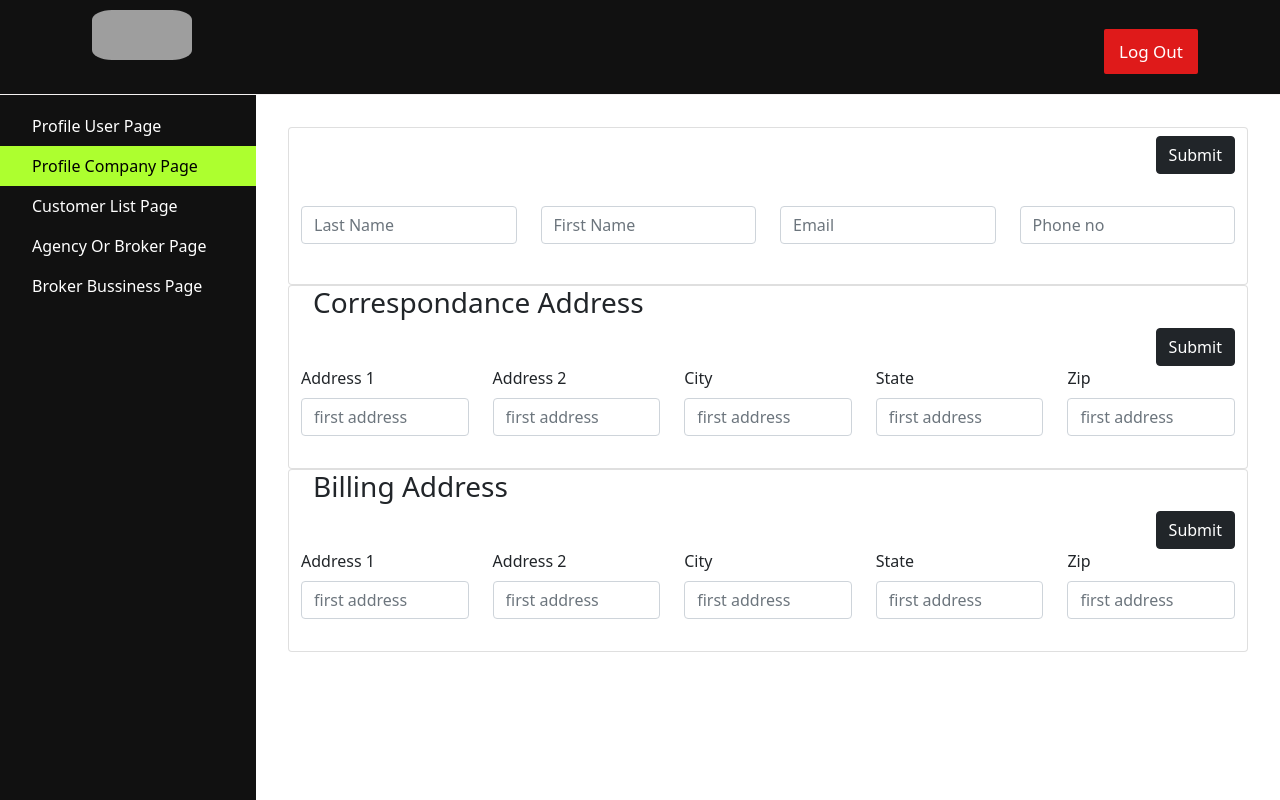
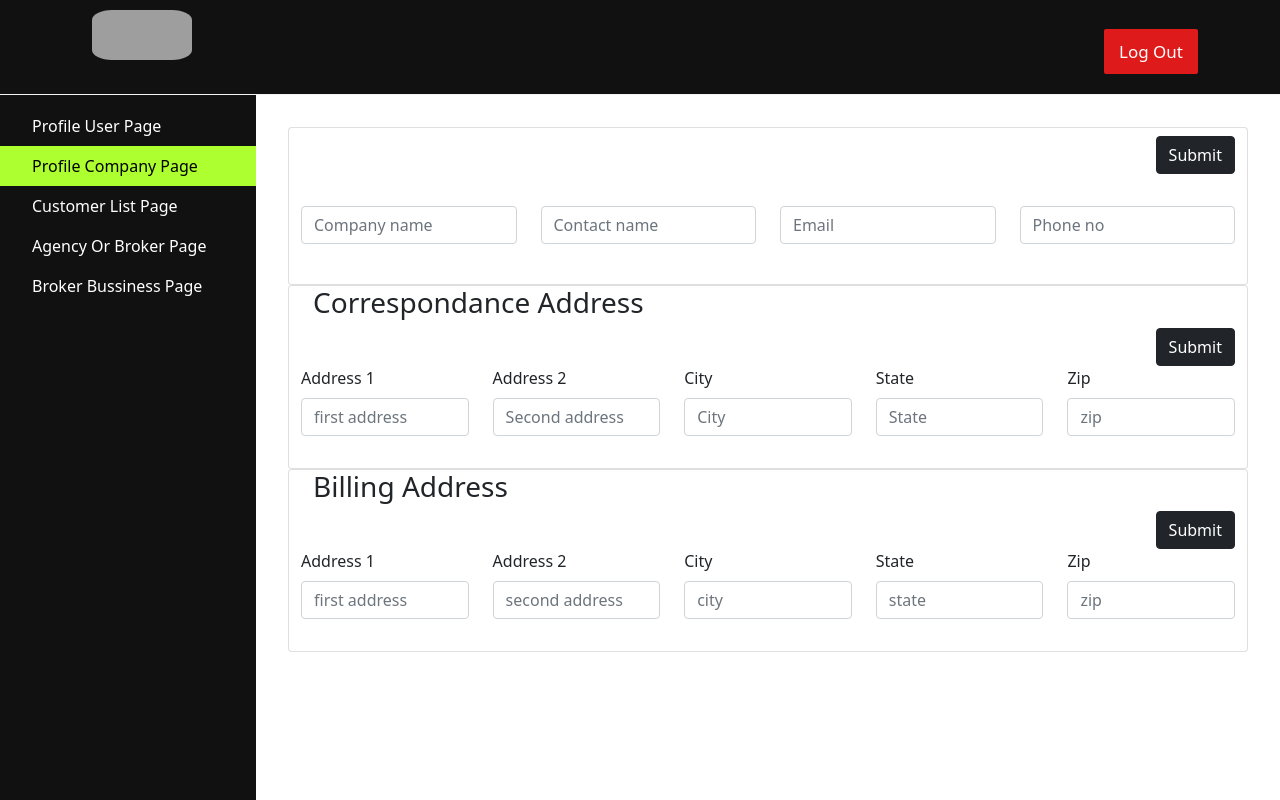
Before and after one commit to Omkar1311/agile-technologies, a React (Create React App) app: page /mainNavigationPage/profilePageCompany in a window 1280 px wide. Shown: the top 800 px of the page. Built offline with nearby package versions, Linux system fonts and the light colour scheme; grey boxes are pictures that could not be loaded.

Commit message:
Logs removed

```diff
--- a/src/components/profilePage/profileCompanyPage/ProfileCompanyPage.jsx
+++ b/src/components/profilePage/profileCompanyPage/ProfileCompanyPage.jsx
@@ -22,20 +22,20 @@ function ProfileCompanyPage() {
         const errors = {};
         const regex = /^[a-zA-Z0-9]+@+[a-zA-Z0-9]+.+[A-z]/;
         const regex1 = /^[a-zA-Z]/
-        if (!values.lastname) {
-            errors.lastname = "Last Name is Required!";
-        } else if (!regex1.test(values.lastname)) {
-            errors.lastname = "Last Name should be Alphabet!";
+        if (!values.companyname) {
+            errors.companyname = "Company Name is Required!";
+        } else if (!regex1.test(values.companyname)) {
+            errors.companyname = "Company Name should be Alphabet!";
         }
-        else if (values.lastname.length > 12) {
-            errors.lastname = "Last Name should be less than 12 characters";
+        else if (values.companyname.length > 12) {
+            errors.companyname = "Company Name should be less than 12 characters";
         }
-        if (!values.firstname) {
-            errors.firstname = "First name is Required!";
-        } else if (!regex1.test(values.firstname)) {
-            errors.firstname = "First name should be Alphabet!";
-        } else if (values.firstname.length > 6) {
-            errors.firstname = "First name should be less than 6 characters";
+        if (!values.contactname) {
+            errors.contactname = "Contact name is Required!";
+        } else if (!regex1.test(values.contactname)) {
+            errors.contactname = "Contact should be Alphabet!";
+        } else if (values.contactname.length > 6) {
+            errors.contactname = "Contact should be less than 6 characters";
         }
         if (!values.email) {
             errors.email = "Email is Required!"
@@ -64,26 +64,26 @@ function ProfileCompanyPage() {
                     <Row className='mb-4'>
                         <Col>
                             <Form.Group controlId="exampleForm.ControlInput1">
-                                <Form.Control type="text" placeholder="Last Name"
-                                    name='lastname'
-                                    value={inputData.lastname}
+                                <Form.Control type="text" placeholder="Company name"
+                                    name='companyname'
+                                    value={inputData.companyname}
                                     onChange={(e) => {
-                                        setinputData({ ...inputData, lastname: e.target.value })
+                                        setinputData({ ...inputData, companyname: e.target.value })
                                     }}
                                 />
-                                <p className='text-danger'>{formErrors.lastname}</p>
+                                <p className='text-danger'>{formErrors.companyname}</p>
                             </Form.Group>
                         </Col>
                         <Col>
                             <Form.Group controlId="exampleForm.ControlInput2">
-                                <Form.Control type="text" placeholder="First Name"
-                                    name='firstname'
-                                    value={inputData.firstname}
+                                <Form.Control type="text" placeholder="Contact name"
+                                    name='contactname'
+                                    value={inputData.contactname}
                                     onChange={(e) => {
-                                        setinputData({ ...inputData, firstname: e.target.value })
+                                        setinputData({ ...inputData, contactname: e.target.value })
                                     }}
                                 />
-                                <p className='text-danger'>{formErrors.firstname}</p>
+                                <p className='text-danger'>{formErrors.contactname}</p>
                             </Form.Group>
                         </Col>
                         <Col>
--- a/src/components/profilePage/profileUserPage/BillingAddress.jsx
+++ b/src/components/profilePage/profileUserPage/BillingAddress.jsx
@@ -84,7 +84,7 @@ function BillingAddress() {
                 <Form.Group as={Col} controlId="formGridCity">
                     <Form.Label>Address 1</Form.Label>
                     <Form.Control type="text" placeholder="first address"
-                        name='address'
+                        name='addOne'
                         value={inputData.add1}
                         onChange={(e) => {
                             setinputData({ ...inputData, add1: e.target.value })
@@ -94,8 +94,8 @@ function BillingAddress() {
                 </Form.Group>
                 <Form.Group as={Col} controlId="formGridCity">
                     <Form.Label>Address 2</Form.Label>
-                    <Form.Control type="text" placeholder="first address"
-                        name='address'
+                    <Form.Control type="text" placeholder="second address"
+                        name='addTwo'
                         value={inputData.add2}
                         onChange={(e) => {
                             setinputData({ ...inputData, add2: e.target.value })
@@ -104,8 +104,8 @@ function BillingAddress() {
                 </Form.Group>
                 <Form.Group as={Col} controlId="formGridCity">
                     <Form.Label>City</Form.Label>
-                    <Form.Control type="text" placeholder="first address"
-                        name='address'
+                    <Form.Control type="text" placeholder="city"
+                        name='city'
                         value={inputData.city}
                         onChange={(e) => {
                             setinputData({ ...inputData, city: e.target.value })
@@ -115,8 +115,8 @@ function BillingAddress() {
 
                 <Form.Group as={Col} controlId="formGridState">
                     <Form.Label>State</Form.Label>
-                    <Form.Control type="text" placeholder="first address"
-                        name='address'
+                    <Form.Control type="text" placeholder="state"
+                        name='state'
                         value={inputData.state}
                         onChange={(e) => {
                             setinputData({ ...inputData, state: e.target.value })
@@ -126,8 +126,8 @@ function BillingAddress() {
 
                 <Form.Group as={Col} controlId="formGridZip">
                     <Form.Label>Zip</Form.Label>
-                    <Form.Control type="number" placeholder="first address"
-                        name='address'
+                    <Form.Control type="number" placeholder="zip"
+                        name='zip'
                         value={inputData.zip}
                         onChange={(e) => {
                             setinputData({ ...inputData, zip: e.target.value })
@@ -135,10 +135,10 @@ function BillingAddress() {
                     <p className='text-danger'>{formErrors.zip}</p>
                 </Form.Group>
             </Row>
-            {/* </Form> */}
+
 
         </Card>
-        // </Form>
+
     )
 }
 
--- a/src/components/profilePage/profileUserPage/CorrespondanceAddress.jsx
+++ b/src/components/profilePage/profileUserPage/CorrespondanceAddress.jsx
@@ -19,8 +19,7 @@ function CorrespondanceAddress() {
     const handleSubmit = (e) => {
         e.preventDefault();
 
-        // console.log("submit func correspondence address")
-        // alert("hello")
+
         setformErrors(validate(inputData));
         setisSubmit(true);
     }
@@ -98,7 +97,7 @@ function CorrespondanceAddress() {
                         </Form.Group>
                         <Form.Group as={Col} controlId="formGridCity">
                             <Form.Label>Address 2</Form.Label>
-                            <Form.Control type="text" placeholder="first address"
+                            <Form.Control type="text" placeholder="Second address"
                                 name='address'
                                 value={inputData.add2}
                                 onChange={(e) => {
@@ -108,8 +107,8 @@ function CorrespondanceAddress() {
                         </Form.Group>
                         <Form.Group as={Col} controlId="formGridCity">
                             <Form.Label>City</Form.Label>
-                            <Form.Control type="text" placeholder="first address"
-                                name='address'
+                            <Form.Control type="text" placeholder="City"
+                                name='city'
                                 value={inputData.city}
                                 onChange={(e) => {
                                     setinputData({ ...inputData, city: e.target.value })
@@ -119,8 +118,8 @@ function CorrespondanceAddress() {
 
                         <Form.Group as={Col} controlId="formGridState">
                             <Form.Label>State</Form.Label>
-                            <Form.Control type="text" placeholder="first address"
-                                name='address'
+                            <Form.Control type="text" placeholder="State"
+                                name='state'
                                 value={inputData.state}
                                 onChange={(e) => {
                                     setinputData({ ...inputData, state: e.target.value })
@@ -130,8 +129,8 @@ function CorrespondanceAddress() {
 
                         <Form.Group as={Col} controlId="formGridZip">
                             <Form.Label>Zip</Form.Label>
-                            <Form.Control type="number" placeholder="first address"
-                                name='address'
+                            <Form.Control type="number" placeholder="zip"
+                                name='zip'
                                 value={inputData.zip}
                                 onChange={(e) => {
                                     setinputData({ ...inputData, zip: e.target.value })
```
Also changed, not shown: 2 other files (tests, documents, lock files or other folders).
